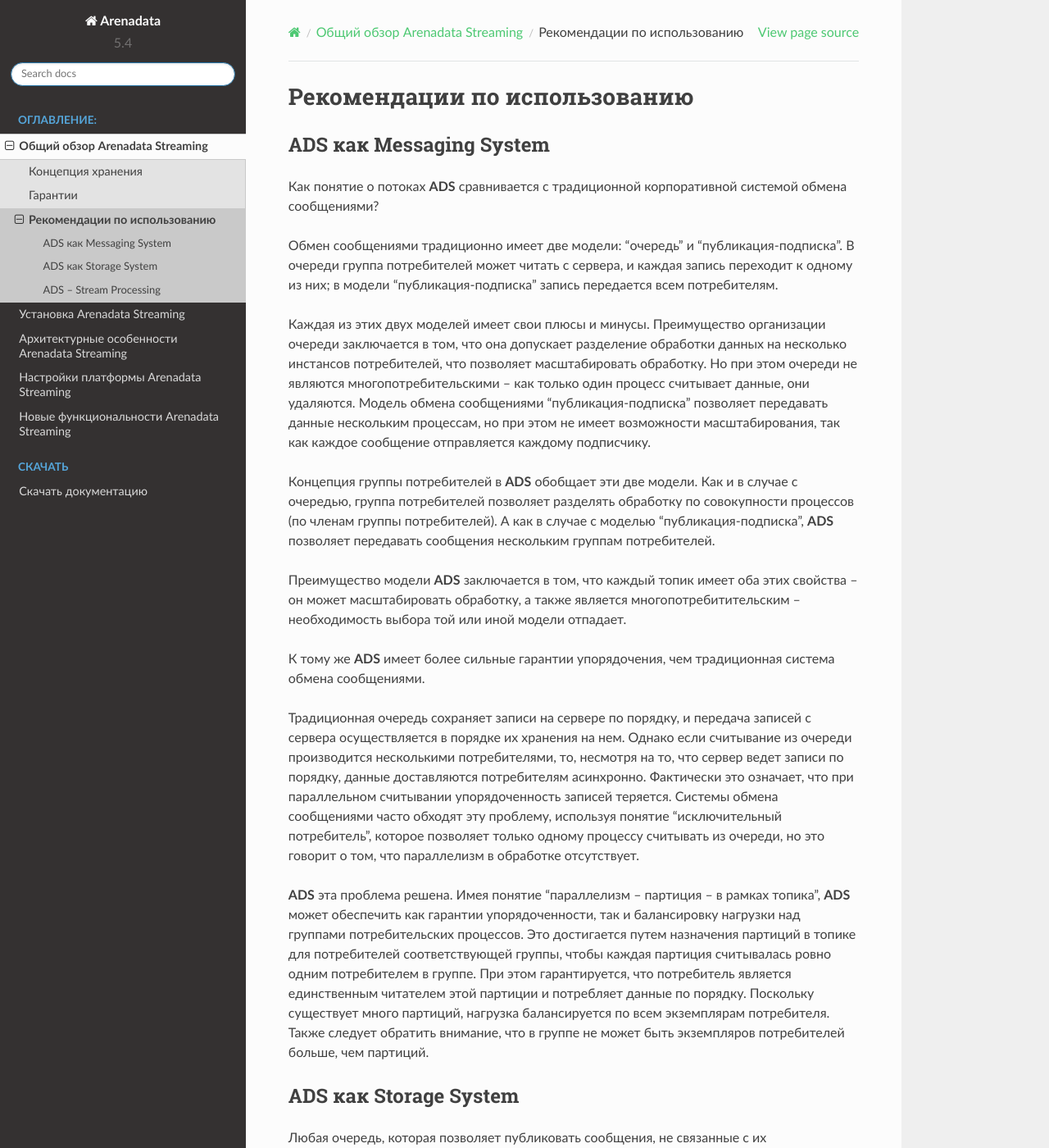
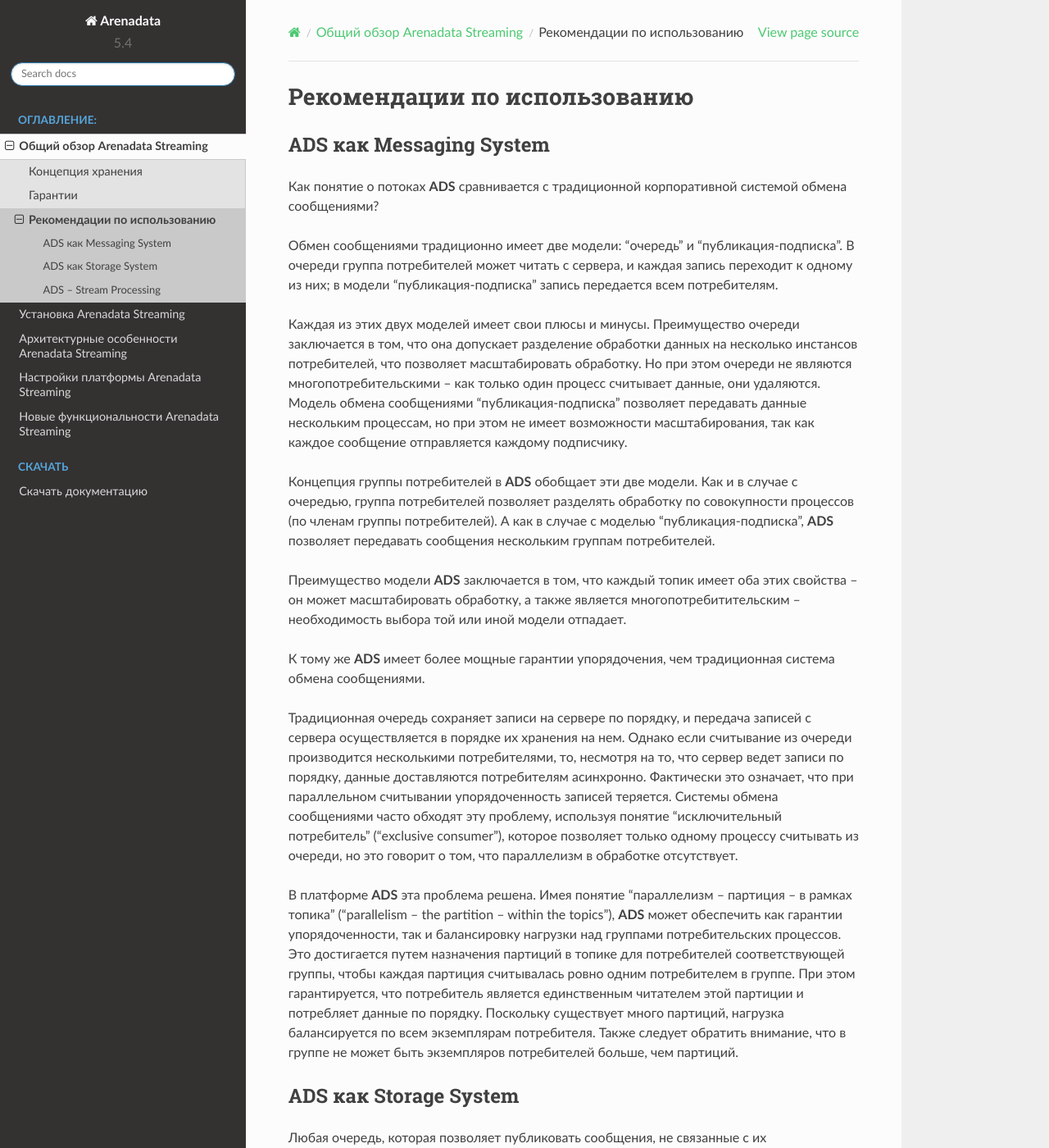
Before and after one commit to arenadata/docs_ads, a Sphinx documentation site: the page built from source/Intro/usecase.rst, in a window 1280 px wide and 1400 px high. Shown: the whole window at 82% size. Built offline with Sphinx 7.4.7 and the Read the Docs theme 2.0.0, drawn with Linux system fonts in a browser that asks for light colours; pages that are not in the unit, such as notebooks, are missing from menus; some of the changed text lies outside the part shown.

Commit message:
Update usecase.rst

```diff
--- a/source/Intro/usecase.rst
+++ b/source/Intro/usecase.rst
@@ -9,29 +9,29 @@
 
 Обмен сообщениями традиционно имеет две модели: "очередь" и "публикация-подписка". В очереди группа потребителей может читать с сервера, и каждая запись переходит к одному из них; в модели "публикация-подписка" запись передается всем потребителям.
 
-Каждая из этих двух моделей имеет свои плюсы и минусы. Преимущество организации очереди заключается в том, что она допускает разделение обработки данных на несколько инстансов потребителей, что позволяет масштабировать обработку. Но при этом очереди не являются многопотребительскими -- как только один процесс считывает данные, они удаляются. Модель обмена сообщениями "публикация-подписка" позволяет передавать данные нескольким процессам, но при этом не имеет возможности масштабирования, так как каждое сообщение отправляется каждому подписчику.
+Каждая из этих двух моделей имеет свои плюсы и минусы. Преимущество очереди заключается в том, что она допускает разделение обработки данных на несколько инстансов потребителей, что позволяет масштабировать обработку. Но при этом очереди не являются многопотребительскими -- как только один процесс считывает данные, они удаляются. Модель обмена сообщениями "публикация-подписка" позволяет передавать данные нескольким процессам, но при этом не имеет возможности масштабирования, так как каждое сообщение отправляется каждому подписчику.
 
 Концепция группы потребителей в **ADS** обобщает эти две модели. Как и в случае с очередью, группа потребителей позволяет разделять обработку по совокупности процессов (по членам группы потребителей). А как в случае с моделью "публикация-подписка", **ADS** позволяет передавать сообщения нескольким группам потребителей.
 
 Преимущество модели **ADS** заключается в том, что каждый топик имеет оба этих свойства -- он может масштабировать обработку, а также является многопотребитительским -- необходимость выбора той или иной модели отпадает.
 
-К тому же **ADS** имеет более сильные гарантии упорядочения, чем традиционная система обмена сообщениями.
+К тому же **ADS** имеет более мощные гарантии упорядочения, чем традиционная система обмена сообщениями.
 
-Традиционная очередь сохраняет записи на сервере по порядку, и передача записей с сервера осуществляется в порядке их хранения на нем. Однако если считывание из очереди производится несколькими потребителями, то, несмотря на то, что сервер ведет записи по порядку, данные доставляются потребителям асинхронно. Фактически это означает, что при параллельном считывании упорядоченность записей теряется. Системы обмена сообщениями часто обходят эту проблему, используя понятие "исключительный потребитель", которое позволяет только одному процессу считывать из очереди, но это говорит о том, что параллелизм в обработке отсутствует.
+Традиционная очередь сохраняет записи на сервере по порядку, и передача записей с сервера осуществляется в порядке их хранения на нем. Однако если считывание из очереди производится несколькими потребителями, то, несмотря на то, что сервер ведет записи по порядку, данные доставляются потребителям асинхронно. Фактически это означает, что при параллельном считывании упорядоченность записей теряется. Системы обмена сообщениями часто обходят эту проблему, используя понятие "исключительный потребитель" ("exclusive consumer"), которое позволяет только одному процессу считывать из очереди, но это говорит о том, что параллелизм в обработке отсутствует.
 
-**ADS** эта проблема решена. Имея понятие "параллелизм -- партиция -- в рамках топика", **ADS** может обеспечить как гарантии упорядоченности, так и балансировку нагрузки над группами потребительских процессов. Это достигается путем назначения партиций в топике для потребителей соответствующей группы, чтобы каждая партиция считывалась ровно одним потребителем в группе. При этом гарантируется, что потребитель является единственным читателем этой партиции и потребляет данные по порядку. Поскольку существует много партиций, нагрузка балансируется по всем экземплярам потребителя. Также следует обратить внимание, что в группе не может быть экземпляров потребителей больше, чем партиций.
+В платформе **ADS** эта проблема решена. Имея понятие "параллелизм -- партиция -- в рамках топика" ("parallelism -- the partition -- within the topics"), **ADS** может обеспечить как гарантии упорядоченности, так и балансировку нагрузки над группами потребительских процессов. Это достигается путем назначения партиций в топике для потребителей соответствующей группы, чтобы каждая партиция считывалась ровно одним потребителем в группе. При этом гарантируется, что потребитель является единственным читателем этой партиции и потребляет данные по порядку. Поскольку существует много партиций, нагрузка балансируется по всем экземплярам потребителя. Также следует обратить внимание, что в группе не может быть экземпляров потребителей больше, чем партиций.
 
 
 ADS как Storage System
 -----------------------
 
-Любая очередь, которая позволяет публиковать сообщения, не связанные с их потреблением, эффективно может быть использована как система хранения *на лету* поступающих сообщений. Отличие платформы **ADS** заключается в том, что она является не только брокером сообщений, но и очень хорошей системой хранения данных.
+Любая очередь, которая позволяет публиковать сообщения, не связанные с их потреблением, эффективно может быть использована как система хранения на лету поступающих сообщений. Отличие платформы **ADS** заключается в том, что она является не только брокером сообщений, но и системой хранения данных.
 
 Помещаемые в **ADS** данные записываются на диск и реплицируются для обеспечения отказоустойчивости. **ADS** позволяет поставщикам дождаться подтверждения операции, так что запись не считается полной, пока она не будет полностью реплицирована и гарантированно сохранена, даже если сервер вышел из строя.
 
 Дисковые структуры **ADS** хорошо масштабируются: платформа функционирует одинаково, не зависимо от объема постоянных данных на сервере -- будь то *50 КБ* или *50 ТБ*.
 
-С целью серьезного использования **ADS** в качестве хранилища и предоставления клиентам возможности контролирования позиции чтения, платформу можно рассматривать как своего рода распределенную файловую систему специального назначения, предназначенную для высокопроизводительного хранения данных с низкой задержкой коммитов в журнал, а так же для их репликации и распространения.
+С целью использования **ADS** в качестве хранилища и предоставления клиентам возможности контролирования позиции чтения, платформу можно рассматривать как своего рода распределенную файловую систему специального назначения, предназначенную для высокопроизводительного хранения данных с низкой задержкой коммитов в журнал, а так же для их репликации и распространения.
 
 
 ADS -- Stream Processing
@@ -45,4 +45,4 @@
 
 Простую обработку можно выполнять напрямую, используя API-интерфейсы поставщика и потребителя. Однако для более сложных преобразований **ADS** предоставляет полностью интегрированный Streams API. Он позволяет создавать приложения с нетривиальной обработкой, выполняющей агрегацию потоков или объединяющей их вместе. Это помогает решить сложные проблемы, с которыми сталкивается подобный тип приложений: обработка неупорядоченных данных, переработка входных данных при изменении кода, выполнение вычислений с учетом состояния и т.д.
 
-Streams API построен на основных примитивах **ADS**: он использует API-интерфейс поставщика и потребителя для ввода, использует Kafka для хранения состояний и применяет механизм группы для обеспечения отказоустойчивости среди инстансов потокового процессора.
+Streams API построен на основных примитивах **ADS**: он использует API-интерфейс поставщика и потребителя для ввода, использует **Kafka** для хранения состояний и применяет механизм группы для обеспечения отказоустойчивости среди инстансов потокового процессора.
```
